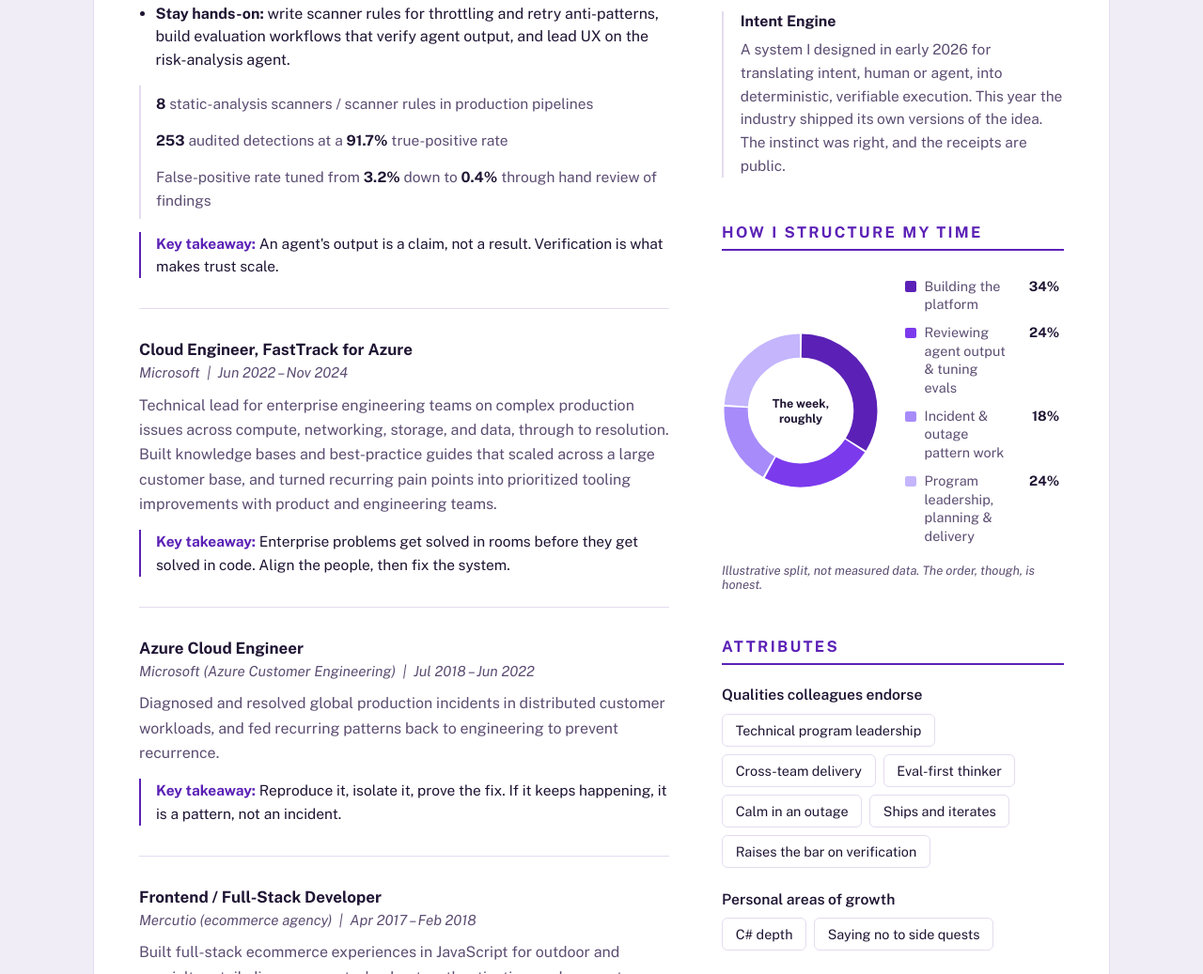
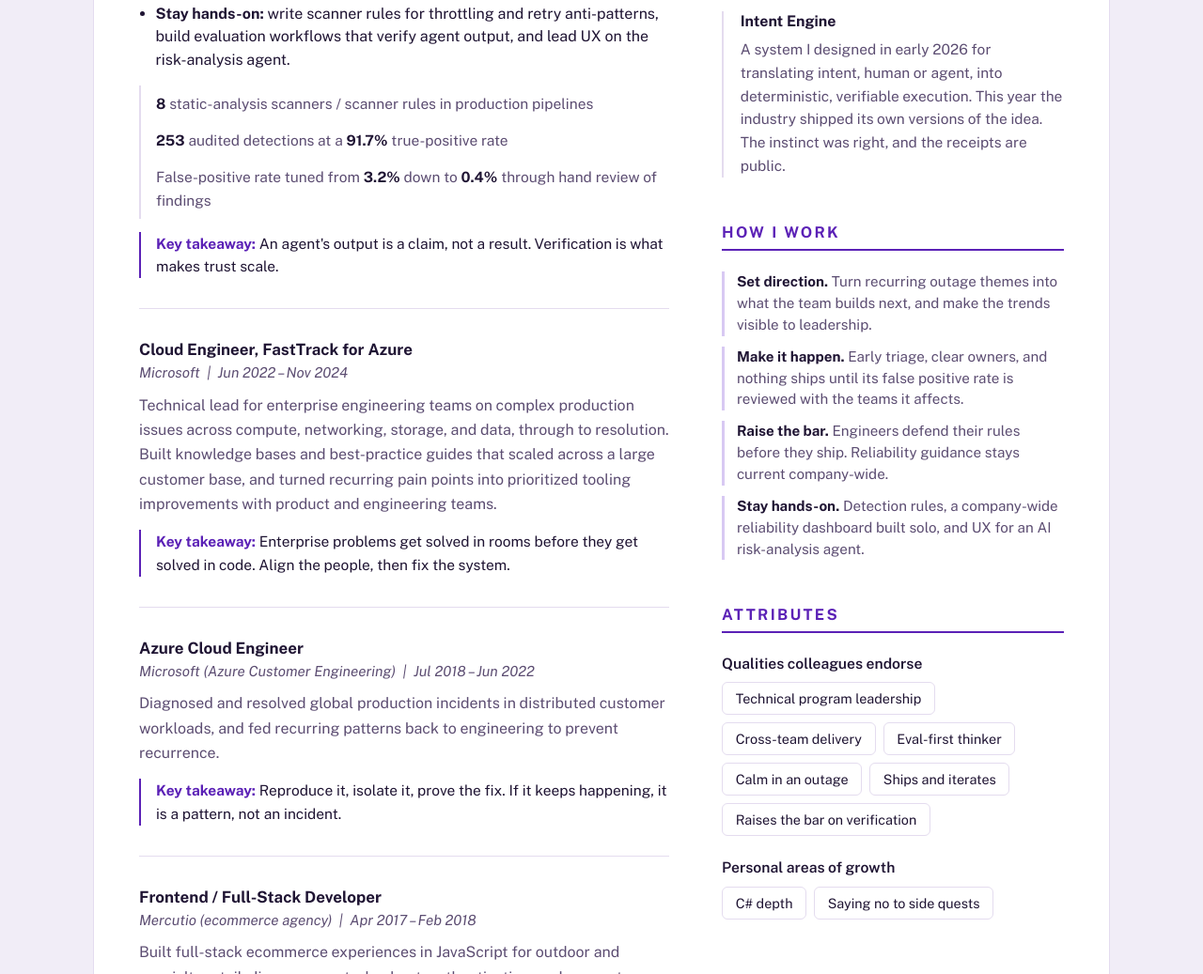
Before and after one commit to jtwalters25/jtwalters25.github.io, a plain HTML site: page resume.html in a window 1280 px wide. Shown: the part 1822-2859 px from the top of the page at 94% size. Drawn offline with nearby package versions, Linux system fonts and the light colour scheme.

Commit message:
Replace time-split donut with How I Work on resume
Co-Authored-By: Claude Opus 5.5 <noreply@anthropic.com>
Claude-Session: https://claude.ai/code/session_01P9zeRrcC8BckxKH7y4vuxM

```diff
--- a/resume.html
+++ b/resume.html
@@ -398,47 +398,10 @@
       }
       .proud-item a { font-weight: 600; }
 
-      /* donut */
-      .donut-wrap {
-        display: flex;
-        align-items: center;
-        gap: 1.4rem;
-      }
-      .donut-wrap svg { flex: none; width: 168px; height: 168px; }
-      .donut-seg { transition: opacity 0.18s ease; cursor: pointer; }
-      .donut-legend {
-        margin: 0;
-        padding: 0;
-        list-style: none;
-        font-size: 0.9rem;
-        line-height: 1.35;
-      }
-      .donut-legend li {
-        display: flex;
-        align-items: baseline;
-        gap: 0.55rem;
-        padding: 0.34rem 0.3rem;
-        min-height: 2rem;
-        cursor: pointer;
-        border-radius: 4px;
-      }
-      .donut-legend .dot {
-        flex: none;
-        width: 0.72rem;
-        height: 0.72rem;
-        border-radius: 2px;
-        transform: translateY(1px);
-      }
-      .donut-legend .pct { margin-left: auto; padding-left: 0.75rem; font-weight: 700; color: var(--sheet-ink); }
-      .donut-legend .name { color: var(--sheet-ink-soft); }
-      .dim .donut-seg, .dim li { opacity: 0.28; }
-      .dim .donut-seg.lit, .dim li.lit { opacity: 1; }
-      .fineprint {
-        margin: 0.9rem 0 0;
-        font-size: 0.82rem;
-        font-style: italic;
-        color: var(--sheet-ink-soft);
-      }
+      /* how I work */
+      .how-list { margin: 0; padding: 0; list-style: none; display: grid; gap: 0.7rem; }
+      .how-list li { padding-left: 0.8rem; border-left: 3px solid var(--chip-line); font-size: 0.95rem; line-height: 1.5; color: var(--sheet-ink-soft); }
+      .how-list strong { color: var(--sheet-ink); }
 
       .attr-group { margin-bottom: 1.5rem; }
       .attr-group:last-child { margin-bottom: 0; }
@@ -512,13 +475,9 @@
         .stat { padding: 1.6rem 1rem 1.2rem; }
         .stat + .stat { border-left: none; border-top: 1px solid rgba(255, 255, 255, 0.28); }
         .hero-main { flex-direction: column-reverse; gap: 1.75rem; }
-        .donut-wrap { flex-direction: column; align-items: flex-start; }
-        .donut-wrap svg { align-self: center; width: 190px; height: 190px; }
-        .donut-legend { width: 100%; }
       }
       @media (prefers-reduced-motion: reduce) {
         html { scroll-behavior: auto; }
-        .donut-seg { transition: none; }
       }
       @media print {
         .topbar { display: none; }
@@ -814,13 +773,14 @@
             </div>
           </section>
 
-          <section class="block" aria-labelledby="time-h">
-            <h3 class="sec" id="time-h">How I Structure My Time</h3>
-            <div class="donut-wrap" id="donutWrap">
-              <svg id="donut" viewBox="0 0 200 200" role="img" aria-label="Donut chart of how Jeremiah structures his time: building the platform, program leadership and delivery, reviewing agent output, and incident work."></svg>
-              <ul class="donut-legend" id="donutLegend"></ul>
-            </div>
-            <p class="fineprint">Illustrative split, not measured data. The order, though, is honest.</p>
+          <section class="block" aria-labelledby="how-h">
+            <h3 class="sec" id="how-h">How I Work</h3>
+            <ul class="how-list">
+              <li><strong>Set direction.</strong> Turn recurring outage themes into what the team builds next, and make the trends visible to leadership.</li>
+              <li><strong>Make it happen.</strong> Early triage, clear owners, and nothing ships until its false positive rate is reviewed with the teams it affects.</li>
+              <li><strong>Raise the bar.</strong> Engineers defend their rules before they ship. Reliability guidance stays current company-wide.</li>
+              <li><strong>Stay hands-on.</strong> Detection rules, a company-wide reliability dashboard built solo, and UX for an AI risk-analysis agent.</li>
+            </ul>
           </section>
 
           <section class="block" aria-labelledby="attr-h">
@@ -869,98 +829,5 @@
       </div>
     </footer>
 
-    <script>
-      (function () {
-        // Donut: qualitative, illustrative split of a typical week.
-        var data = [
-          { name: "Building the platform", pct: 34, color: "#5b21b6" },
-          { name: "Reviewing agent output & tuning evals", pct: 24, color: "#7c3aed" },
-          { name: "Incident & outage pattern work", pct: 18, color: "#a78bfa" },
-          { name: "Program leadership, planning & delivery", pct: 24, color: "#c4b5fd" }
-        ];
-        var svg = document.getElementById("donut");
-        var legend = document.getElementById("donutLegend");
-        var wrap = document.getElementById("donutWrap");
-        var NS = "http://www.w3.org/2000/svg";
-        var cx = 100, cy = 100, r = 82, sw = 30;
-        var circ = 2 * Math.PI * r;
-        var acc = 0;
-        var gap = 1.6; // degrees of breathing room between segments
-
-        function polar(angleDeg, radius) {
-          var a = (angleDeg - 90) * Math.PI / 180;
-          return [cx + radius * Math.cos(a), cy + radius * Math.sin(a)];
-        }
-        function arcPath(start, end, radius) {
-          var s = polar(start, radius), e = polar(end, radius);
-          var large = (end - start) > 180 ? 1 : 0;
-          return "M " + s[0].toFixed(2) + " " + s[1].toFixed(2) +
-                 " A " + radius + " " + radius + " 0 " + large + " 1 " +
-                 e[0].toFixed(2) + " " + e[1].toFixed(2);
-        }
-
-        var segs = [], items = [];
-        data.forEach(function (d, i) {
-          var sweep = d.pct / 100 * 360;
-          var path = document.createElementNS(NS, "path");
-          path.setAttribute("d", arcPath(acc + gap / 2, acc + sweep - gap / 2, r));
-          path.setAttribute("fill", "none");
-          path.setAttribute("stroke", d.color);
-          path.setAttribute("stroke-width", sw);
-          path.setAttribute("class", "donut-seg");
-          path.setAttribute("data-i", i);
-          svg.appendChild(path);
-          segs.push(path);
-
-          var li = document.createElement("li");
-          li.setAttribute("data-i", i);
-          li.setAttribute("tabindex", "0");
-          li.innerHTML = '<span class="dot" style="background:' + d.color + '"></span>' +
-                         '<span class="name"></span>' +
-                         '<span class="pct">' + d.pct + '%</span>';
-          li.querySelector(".name").textContent = d.name;
-          legend.appendChild(li);
-          items.push(li);
-          acc += sweep;
-        });
-
-        var center = document.createElementNS(NS, "text");
-        center.setAttribute("x", cx);
-        center.setAttribute("y", cy - 4);
-        center.setAttribute("text-anchor", "middle");
-        center.setAttribute("font-size", "15");
-        center.setAttribute("font-weight", "700");
-        center.setAttribute("fill", "currentColor");
-        center.textContent = "The week,";
-        svg.appendChild(center);
-        var center2 = document.createElementNS(NS, "text");
-        center2.setAttribute("x", cx);
-        center2.setAttribute("y", cy + 15);
-        center2.setAttribute("text-anchor", "middle");
-        center2.setAttribute("font-size", "15");
-        center2.setAttribute("font-weight", "700");
-        center2.setAttribute("fill", "currentColor");
-        center2.textContent = "roughly";
-        svg.appendChild(center2);
-
-        function light(i) {
-          wrap.classList.add("dim");
-          segs.forEach(function (s, j) { s.classList.toggle("lit", String(j) === String(i)); });
-          items.forEach(function (li, j) { li.classList.toggle("lit", String(j) === String(i)); });
-        }
-        function unlight() {
-          wrap.classList.remove("dim");
-          segs.forEach(function (s) { s.classList.remove("lit"); });
-          items.forEach(function (li) { li.classList.remove("lit"); });
-        }
-        items.concat(segs).forEach(function (el) {
-          var i = el.getAttribute("data-i");
-          el.addEventListener("mouseenter", function () { light(i); });
-          el.addEventListener("mouseleave", unlight);
-          el.addEventListener("focus", function () { light(i); });
-          el.addEventListener("blur", unlight);
-        });
-      })();
-    </script>
   </body>
 </html>
```
